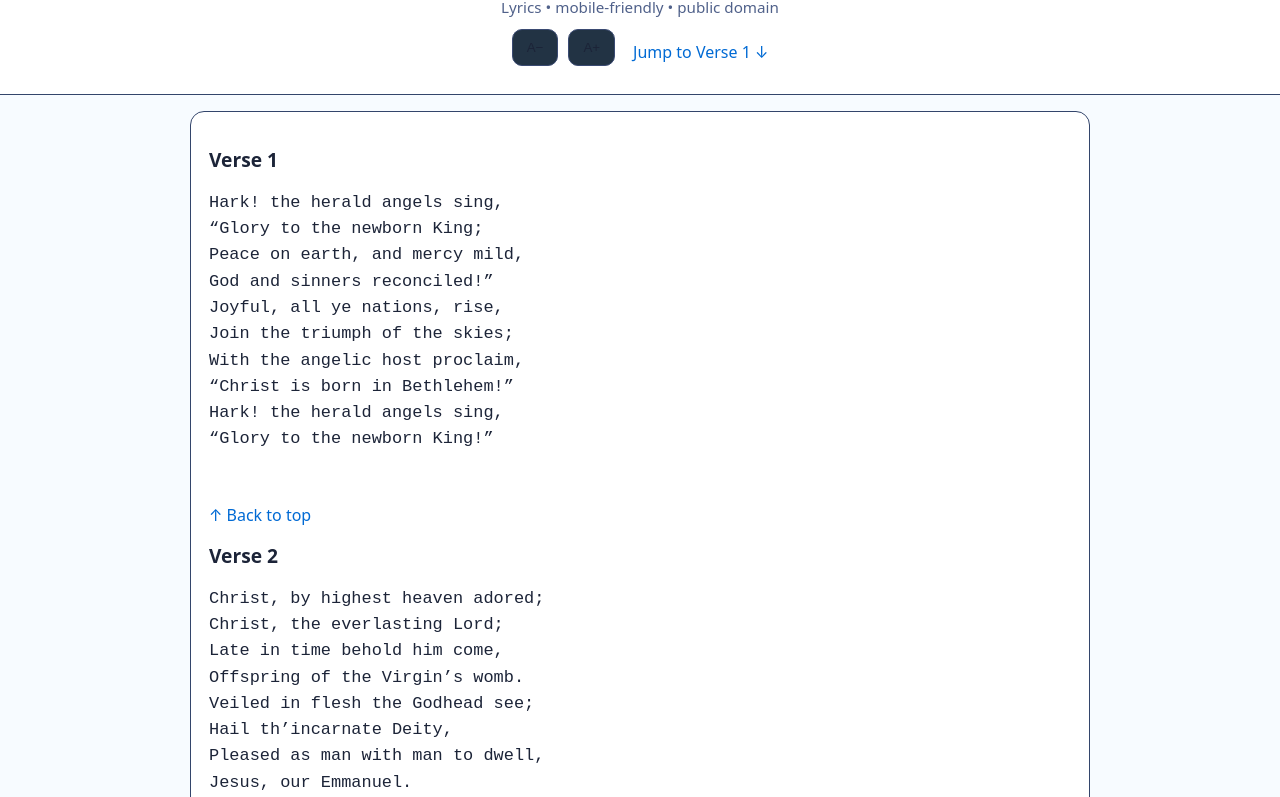
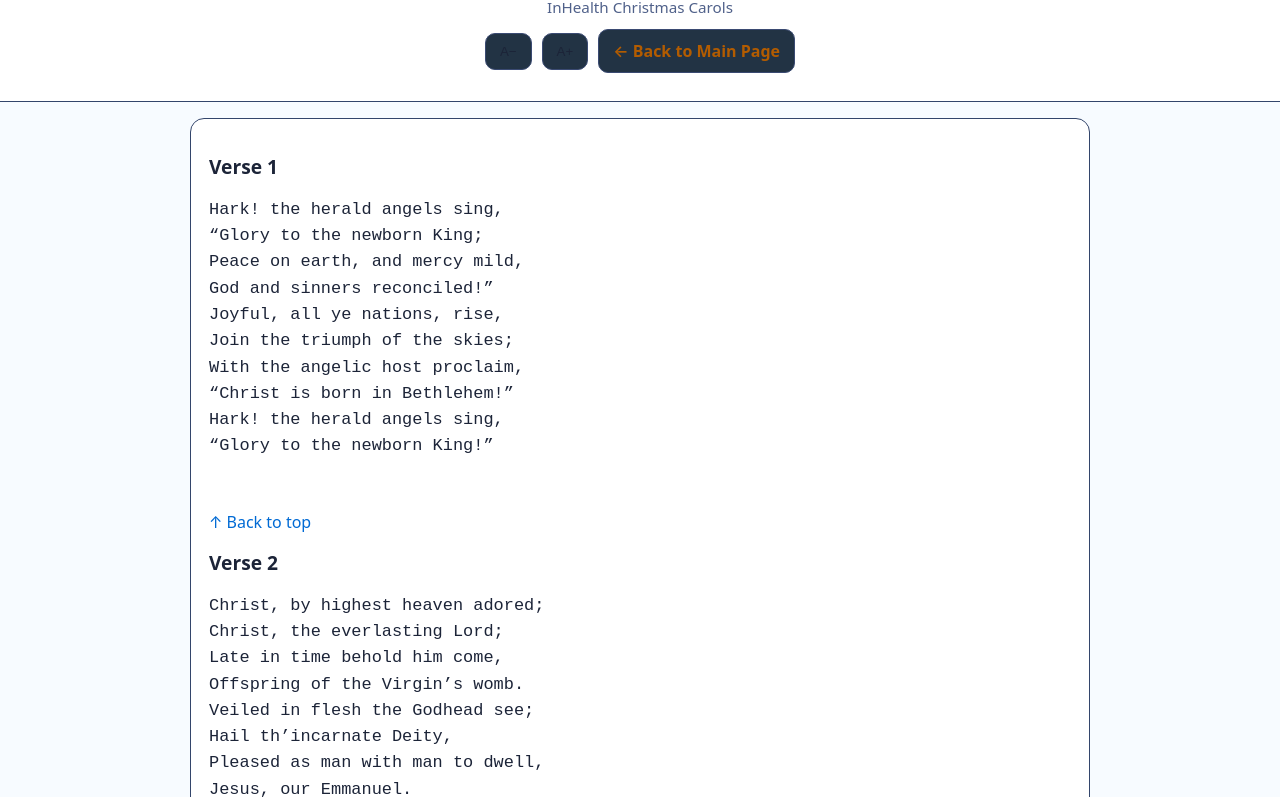
Before and after one commit to terrypothin77/inhealth-christmas-carols, a plain HTML site: page harktheherald.html in a window 1280 px wide. Shown: the part 68-865 px from the top of the page. Drawn offline with Linux system fonts and the light colour scheme.

Commit message:
Add files via upload

```diff
--- a/harktheherald.html
+++ b/harktheherald.html
@@ -14,9 +14,10 @@
     h1 { margin: 0; font-size: clamp(1.4rem, 2.8vw, 2rem); }
     .subtitle { margin: 6px 0 0; color: var(--muted); font-size: 0.95rem; }
     .wrap { width: min(900px, 92%); margin: 16px auto 40px; }
-    .controls { display: flex; gap: 10px; align-items: center; justify-content: center; margin: 12px 0; }
+    .controls { display: flex; flex-wrap: wrap; gap: 10px; align-items: center; justify-content: center; margin: 12px 0; }
     button { background:#234; color:var(--text); border:1px solid #3a4a72; padding:10px 14px; border-radius:10px; cursor:pointer; }
     button:focus { outline: 3px solid var(--focus); outline-offset: 3px; }
+    .back-link { background:#234; color:var(--link); border:1px solid #3a4a72; padding:10px 14px; border-radius:10px; text-decoration:none; font-weight:600; }
     main { background: var(--card); border: 1px solid #33456b; border-radius: 14px; padding: 18px; }
     section { margin: 16px 0; }
     h2 { margin: 0 0 8px; font-size: 1.2rem; }
@@ -28,11 +29,11 @@
 <body>
   <header id="top">
     <h1>Hark! The Herald Angels Sing</h1>
-    <p class="subtitle">Lyrics • mobile-friendly • public domain</p>
+    <p class="subtitle">InHealth Christmas Carols</p>
     <div class="controls">
       <button id="smaller" aria-label="Decrease font size">A−</button>
       <button id="larger" aria-label="Increase font size">A+</button>
-      <a class="top" href="#verse1" style="margin-left:8px">Jump to Verse 1 ↓</a>
+      <a class="back-link" href="https://terrypothin77.github.io/inhealth-christmas-carols/">← Back to Main Page</a>
     </div>
   </header>
 
```
